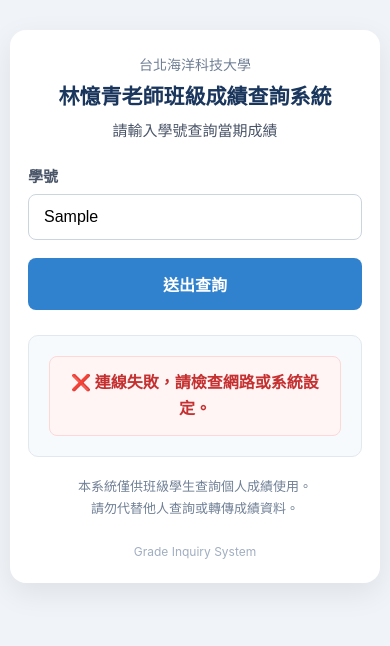
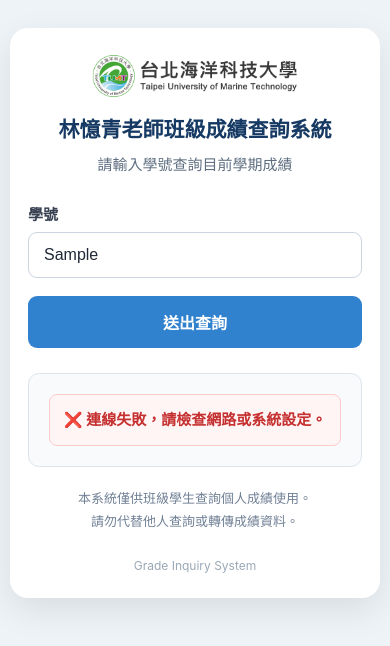
Before and after one commit to Moo-pixel/tumt-lin17-score, a plain HTML site: page index.html in a window 390 px wide. Both pictures are taken after typing "Sample" into the empty fields and a click on the button "送出查詢". Drawn offline with Linux system fonts and the light colour scheme; no server answers.

Commit message:
Update index.html

```diff
--- a/index.html
+++ b/index.html
@@ -21,58 +21,76 @@
         }
 
         body {
+            margin: 0;
+            padding: 16px;
+
+            min-height: 100vh;
+
+            display: flex;
+            justify-content: center;
+            align-items: center;
+
             font-family:
                 -apple-system,
                 BlinkMacSystemFont,
                 "Segoe UI",
                 "Microsoft JhengHei",
-                Roboto,
                 Arial,
                 sans-serif;
 
-            background-color: #f0f4f8;
-            margin: 0;
-            padding: 15px;
-
-            display: flex;
-            justify-content: center;
-            align-items: center;
-
-            min-height: 100vh;
+            background-color: #eef3f8;
+            color: #2d3748;
         }
 
         .container {
-            background: #ffffff;
-            padding: 28px 25px;
-            border-radius: 16px;
+            width: 100%;
+            max-width: 500px;
+
+            padding: 30px 25px;
+
+            background-color: #ffffff;
+            border-radius: 18px;
 
             box-shadow:
-                0 10px 30px rgba(0, 0, 0, 0.08);
-
-            width: 100%;
-            max-width: 480px;
+                0 12px 35px rgba(0, 0, 0, 0.09);
         }
 
-        .school-name {
+        .logo-area {
             text-align: center;
-            color: #718096;
-            font-size: 14px;
-            margin-bottom: 8px;
+            margin-bottom: 16px;
+        }
+
+        .school-logo {
+            display: block;
+
+            width: 220px;
+            max-width: 85%;
+            height: auto;
+
+            margin: 0 auto;
+
+            object-fit: contain;
         }
 
         h1 {
+            margin: 0 0 8px;
+
+            color: #163a63;
+
+            font-size: 24px;
+            line-height: 1.45;
+            font-weight: 700;
             text-align: center;
-            color: #1a365d;
-            margin: 0 0 8px;
-            font-size: 24px;
-            line-height: 1.4;
         }
 
         .subtitle {
+            margin-bottom: 26px;
+
+            color: #5f6f81;
+
+            font-size: 15px;
+            line-height: 1.6;
             text-align: center;
-            color: #4a5568;
-            font-size: 15px;
-            margin-bottom: 25px;
         }
 
         .form-group {
@@ -81,21 +99,28 @@
 
         label {
             display: block;
+
             margin-bottom: 8px;
-            color: #4a5568;
+
+            color: #374151;
+
             font-size: 15px;
             font-weight: 600;
         }
 
         input {
             width: 100%;
+
             padding: 13px 15px;
 
-            border: 1.5px solid #cbd5e0;
-            border-radius: 8px;
+            border: 1.5px solid #cbd5e1;
+            border-radius: 9px;
+
+            background-color: #ffffff;
+
+            color: #1f2937;
 
             font-size: 16px;
-            background-color: #ffffff;
 
             transition:
                 border-color 0.2s,
@@ -103,11 +128,12 @@
         }
 
         input:focus {
-            border-color: #3182ce;
             outline: none;
 
+            border-color: #3182ce;
+
             box-shadow:
-                0 0 0 3px rgba(66, 153, 225, 0.2);
+                0 0 0 3px rgba(49, 130, 206, 0.16);
         }
 
         input:disabled {
@@ -117,16 +143,17 @@
 
         button {
             width: 100%;
+
             padding: 14px;
+
+            border: none;
+            border-radius: 9px;
 
             background-color: #3182ce;
             color: #ffffff;
 
-            border: none;
-            border-radius: 8px;
-
             font-size: 16px;
-            font-weight: bold;
+            font-weight: 700;
 
             cursor: pointer;
 
@@ -136,38 +163,24 @@
         }
 
         button:hover:not(:disabled) {
-            background-color: #2b6cb0;
+            background-color: #286cad;
         }
 
         button:disabled {
-            background-color: #a0aec0;
+            background-color: #9fb3c8;
             cursor: not-allowed;
         }
 
         #loading {
             display: none;
 
+            margin: 20px 0 0;
+
+            color: #526273;
+
+            font-size: 15px;
+            font-weight: 500;
             text-align: center;
-            color: #4a5568;
-
-            margin: 20px 0 5px;
-            font-weight: 500;
-        }
-
-        .loading-dot {
-            display: inline-block;
-            animation: blink 1.2s infinite;
-        }
-
-        @keyframes blink {
-            0%,
-            100% {
-                opacity: 0.3;
-            }
-
-            50% {
-                opacity: 1;
-            }
         }
 
         #result {
@@ -176,35 +189,38 @@
             margin-top: 25px;
             padding: 20px;
 
-            border-radius: 10px;
+            border: 1px solid #dce5ee;
+            border-radius: 11px;
 
-            background: #f7fafc;
-            border: 1px solid #e2e8f0;
+            background-color: #f8fafc;
         }
 
         .result-title {
-            color: #2d3748;
-            font-size: 19px;
-            font-weight: bold;
-            text-align: center;
+            margin-bottom: 12px;
+            padding-bottom: 12px;
 
             border-bottom: 2px solid #3182ce;
-            padding-bottom: 12px;
-            margin-bottom: 12px;
+
+            color: #25364a;
+
+            font-size: 19px;
+            font-weight: 700;
+            text-align: center;
         }
 
         .semester-tag {
             display: inline-block;
 
+            margin-top: 7px;
+            padding: 4px 10px;
+
+            border-radius: 5px;
+
             background-color: #e2e8f0;
-            color: #4a5568;
+            color: #526273;
 
             font-size: 13px;
-            font-weight: normal;
-
-            padding: 4px 9px;
-            border-radius: 5px;
-            margin-top: 7px;
+            font-weight: 400;
         }
 
         .score-row {
@@ -212,10 +228,11 @@
             justify-content: space-between;
             align-items: flex-start;
 
-            gap: 16px;
+            gap: 18px;
 
             padding: 11px 0;
-            border-bottom: 1px dashed #d9e2ec;
+
+            border-bottom: 1px dashed #d6dee8;
         }
 
         .score-row:last-child {
@@ -223,64 +240,74 @@
         }
 
         .score-label {
-            color: #4a5568;
+            flex: 1;
+
+            color: #526273;
+
             font-size: 15px;
             line-height: 1.5;
-
-            flex: 1;
         }
 
         .score-value {
-            color: #2d3748;
+            flex: 1;
+
+            color: #1f2937;
+
             font-size: 16px;
             font-weight: 700;
             line-height: 1.5;
+            text-align: right;
 
-            text-align: right;
             word-break: break-word;
-
-            flex: 1;
         }
 
         .error {
-            color: #c53030;
-            text-align: center;
-            font-weight: bold;
-            line-height: 1.6;
-
             padding: 13px;
 
-            background: #fff5f5;
-            border: 1px solid #fed7d7;
+            border: 1px solid #fecaca;
             border-radius: 8px;
+
+            background-color: #fff5f5;
+            color: #c53030;
+
+            font-size: 15px;
+            font-weight: 700;
+            line-height: 1.6;
+            text-align: center;
         }
 
         .notice {
-            margin-top: 18px;
+            margin-top: 20px;
 
             color: #718096;
+
             font-size: 13px;
             line-height: 1.7;
             text-align: center;
         }
 
         .footer {
-            margin-top: 25px;
+            margin-top: 26px;
 
-            color: #a0aec0;
+            color: #9aa8b6;
+
             font-size: 12px;
             text-align: center;
         }
 
-        @media screen and (max-width: 480px) {
+        @media screen and (max-width: 520px) {
             body {
                 padding: 10px;
                 align-items: flex-start;
             }
 
             .container {
-                margin-top: 20px;
-                padding: 24px 18px;
+                margin-top: 18px;
+                padding: 25px 18px;
+            }
+
+            .school-logo {
+                width: 210px;
             }
 
             h1 {
@@ -303,8 +330,12 @@
 
     <main class="container">
 
-        <div class="school-name">
-            台北海洋科技大學
+        <div class="logo-area">
+            <img
+                src="logo.png"
+                alt="台北海洋科技大學 LOGO"
+                class="school-logo"
+            >
         </div>
 
         <h1>
@@ -312,7 +343,7 @@
         </h1>
 
         <div class="subtitle">
-            請輸入學號查詢當期成績
+            請輸入學號查詢目前學期成績
         </div>
 
         <form id="queryForm">
@@ -329,7 +360,7 @@
                     name="studentId"
                     placeholder="請輸入學號"
                     autocomplete="off"
-                    maxlength="30"
+                    maxlength="50"
                     required
                 >
 
@@ -349,8 +380,7 @@
             role="status"
             aria-live="polite"
         >
-            正在查詢成績資料
-            <span class="loading-dot">……</span>
+            正在查詢成績資料……
         </div>
 
         <section
@@ -372,8 +402,8 @@
 
     <script>
         /*
-         * GAS 網頁應用程式正式網址。
-         * 必須使用 /exec 結尾的網址。
+         * 請將下方內容替換為最新的 GAS 網頁應用程式網址。
+         * 網址必須以 /exec 結尾。
          */
         const GAS_API_URL =
             "https://script.google.com/macros/s/AKfycbwYYa3UQoBP-p3dyluLdUDfsZGBqL7K6E7RlODNUZTD8WmL8PmoIPr0CxghF8xSjVXI/exec";
@@ -415,13 +445,25 @@
                 return;
             }
 
+
+            if (
+                !GAS_API_URL.startsWith(
+                    "https://script.google.com/macros/s/"
+                ) ||
+                !GAS_API_URL.endsWith("/exec")
+            ) {
+                showError(
+                    "尚未設定正確的 GAS 網頁應用程式網址。"
+                );
+
+                return;
+            }
+
+
             clearResult();
             setLoading(true);
 
-            /*
-             * 最長等待15秒。
-             * 避免網路異常時畫面一直停留在查詢中。
-             */
+
             const controller =
                 new AbortController();
 
@@ -433,6 +475,7 @@
                     15000
                 );
 
+
             try {
 
                 const response =
@@ -441,10 +484,6 @@
                         {
                             method: "POST",
 
-                            /*
-                             * 使用 text/plain，
-                             * 可減少跨網域預檢問題。
-                             */
                             headers: {
                                 "Content-Type":
                                     "text/plain;charset=utf-8"
@@ -455,35 +494,41 @@
                             }),
 
                             signal: controller.signal,
+
                             redirect: "follow",
+
                             cache: "no-store",
-                            referrerPolicy: "no-referrer"
+
+                            referrerPolicy:
+                                "no-referrer"
                         }
                     );
 
+
                 if (!response.ok) {
                     throw new Error(
-                        "HTTP錯誤：" +
+                        "HTTP 錯誤：" +
                         response.status
                     );
                 }
 
+
                 const responseText =
                     await response.text();
 
+
                 let responseData;
+
 
                 try {
                     responseData =
                         JSON.parse(responseText);
                 } catch (jsonError) {
                     throw new Error(
-                        "伺服器未回傳正確的JSON資料。"
+                        "伺服器未回傳正確的 JSON。"
                     );
                 }
 
-                resultDiv.style.display =
-                    "block";
 
                 if (
                     responseData.status ===
@@ -500,6 +545,7 @@
             } catch (error) {
 
                 console.error(error);
+
 
                 if (
                     error.name ===
@@ -528,6 +574,23 @@
         function showScore(responseData) {
 
             resultDiv.replaceChildren();
+
+
+            if (
+                !Array.isArray(
+                    responseData.headers
+                ) ||
+                typeof responseData.data
+                    !== "object" ||
+                responseData.data === null
+            ) {
+                showError(
+                    "系統回傳的成績資料格式錯誤。"
+                );
+
+                return;
+            }
+
 
             const titleDiv =
                 document.createElement("div");
@@ -570,30 +633,17 @@
             );
 
 
-            if (
-                !Array.isArray(
-                    responseData.headers
-                ) ||
-                typeof responseData.data
-                    !== "object" ||
-                responseData.data === null
-            ) {
-                showError(
-                    "成績資料格式錯誤。"
-                );
-                return;
-            }
-
-
             responseData.headers.forEach(
                 function (header) {
 
                     const key =
                         String(header).trim();
 
+
                     if (key === "") {
                         return;
                     }
+
 
                     if (
                         !Object.prototype
@@ -608,6 +658,7 @@
 
                     let value =
                         responseData.data[key];
+
 
                     if (
                         value === "" ||
@@ -665,6 +716,7 @@
                 }
             );
 
+
             resultDiv.style.display =
                 "block";
         }
@@ -674,6 +726,7 @@
 
             resultDiv.replaceChildren();
 
+
             const errorDiv =
                 document.createElement("div");
 
@@ -682,6 +735,7 @@
 
             errorDiv.textContent =
                 "❌ " + String(message);
+
 
             resultDiv.appendChild(
                 errorDiv
@@ -708,18 +762,20 @@
                     ? "block"
                     : "none";
 
+
             queryButton.disabled =
                 isLoading;
 
+
             studentIdInput.disabled =
                 isLoading;
+
 
             queryButton.textContent =
                 isLoading
                     ? "查詢中……"
                     : "送出查詢";
         }
-
     </script>
 
 </body>
```
